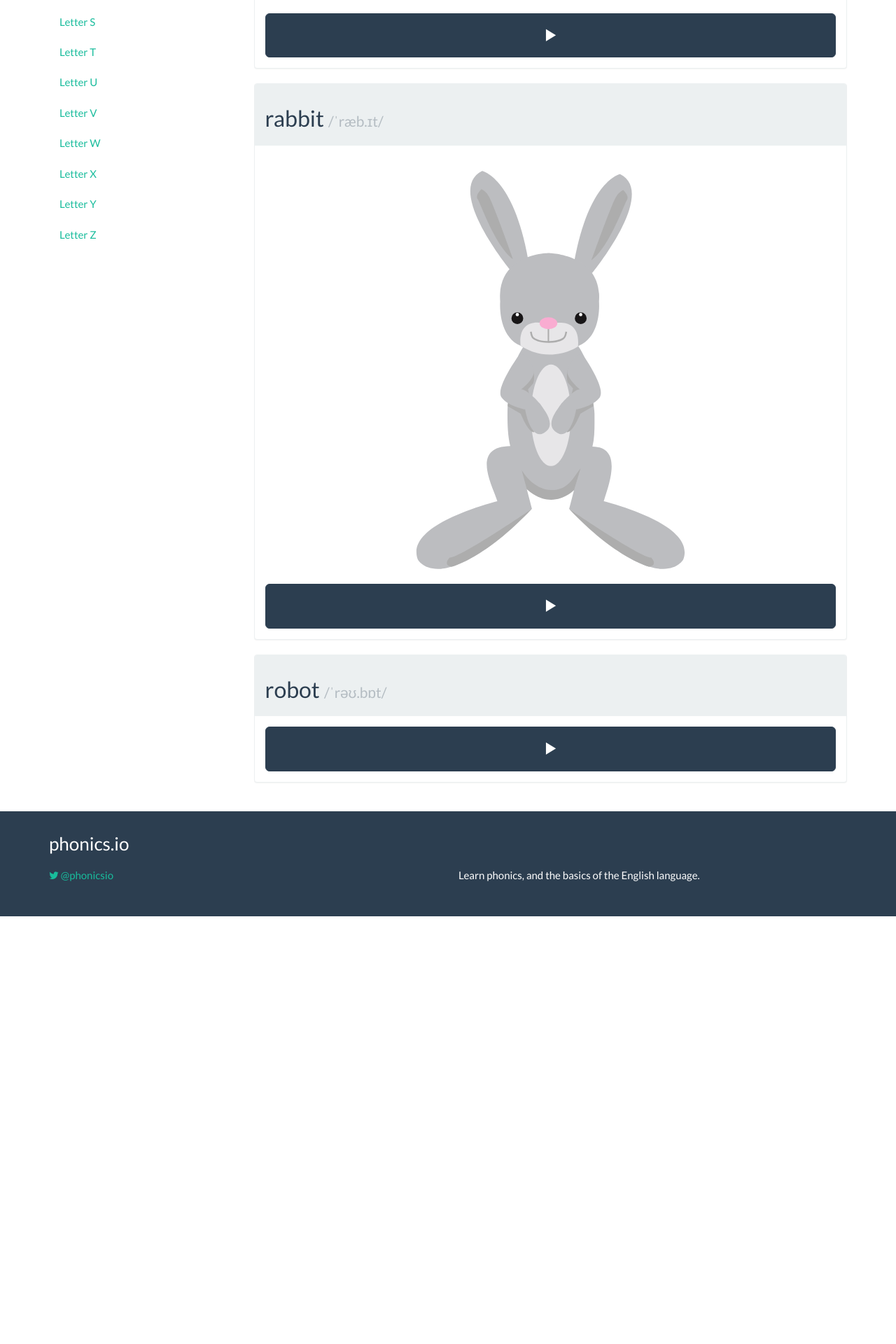
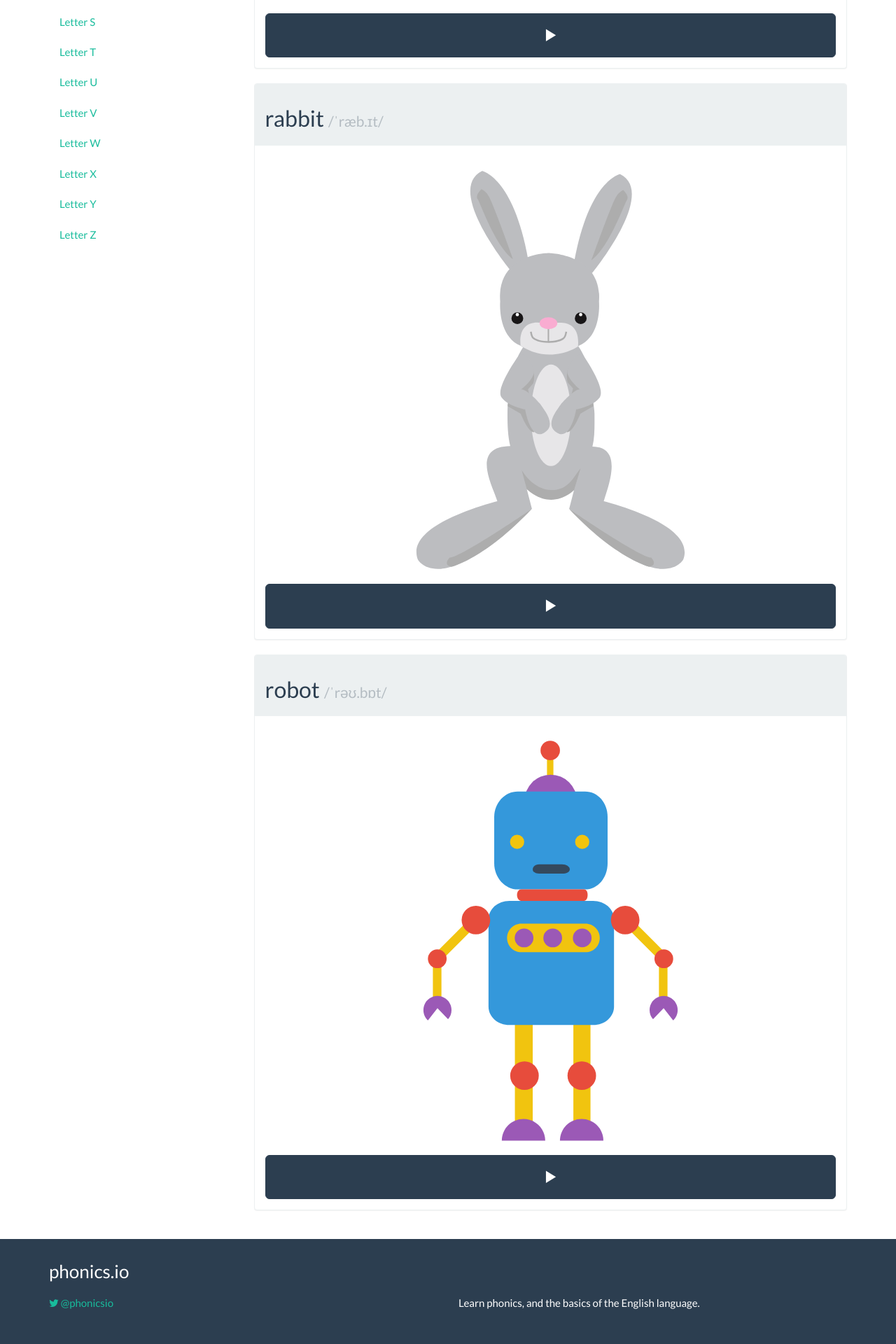
Before and after one commit to irmbrady/phonics.io, a Jekyll site: the page built from letters/r.html, in a window 1280 px wide. Shown: the part 852-2772 px from the top of the page at 70% size. Built offline with Jekyll 4.4.1, drawn with Linux system fonts in a browser that asks for light colours; nearby versions of some CDN libraries; before the commit the page ends 2161 px from its top, so only the background shows below that.

Commit message:
Added robot svg

```diff
--- a/letters/r.html
+++ b/letters/r.html
@@ -42,7 +42,7 @@ categories: [letters]
     <h2>robot <small>/ˈrəʊ.bɒt/</small></h2>
   </div>
   <div class="panel-body">
-    <!-- <img src="/../resources/images/XX.svg" alt="XX" style="width: 100%; display: block;"/> -->
+    <img src="/../resources/images/robot.svg" alt="robot" style="width: 100%; display: block;"/>
     <audio id="say-robot">
       <source src="/../resources/sounds/mp3/robot.mp3" type="audio/mpeg" />
       <source src="/../resources/sounds/ogg/robot.ogg" type="audio/ogg" />
```
Also changed, not shown: resources/images/robot.svg (added).
